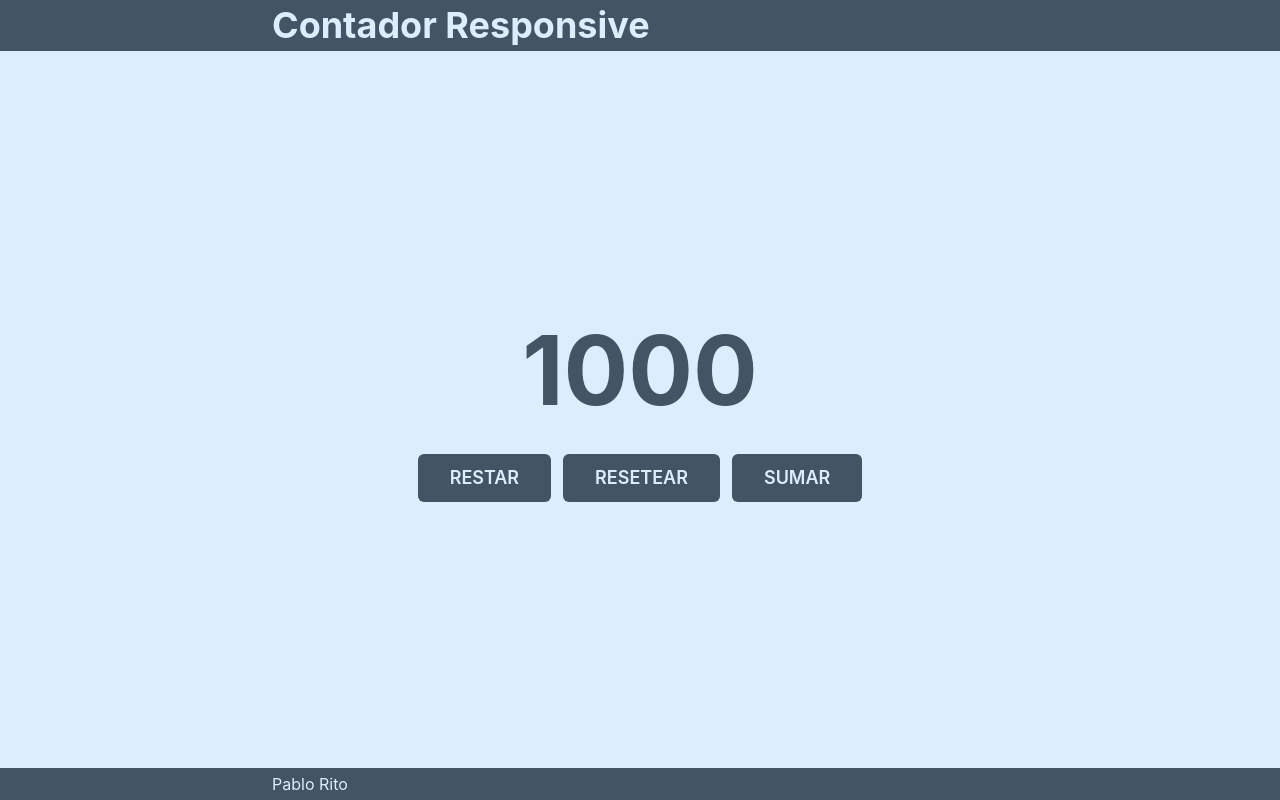
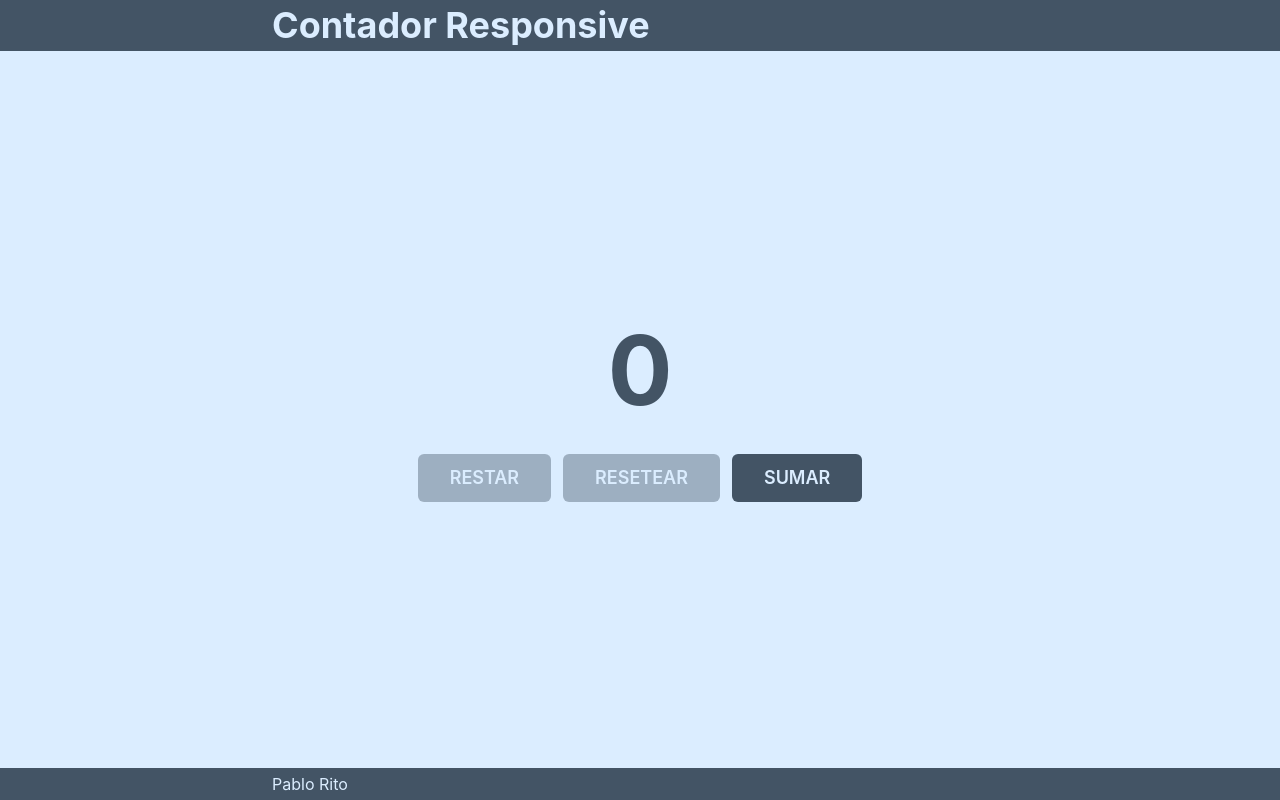
Before and after one commit to pablorito14/ARGPRO2_Clase5_tarea, a React (Vite) app: page / in a window 1280 px wide. Built offline with nearby package versions, Linux system fonts and the light colour scheme.

Commit message:
reset contador

```diff
--- a/src/Components/ContadorResponsive/ContadorResponsive.jsx
+++ b/src/Components/ContadorResponsive/ContadorResponsive.jsx
@@ -73,7 +73,7 @@ const MotionDrag = ({restar,sumar}) => {
 
 const ContadorResponsive = () => {
 
-  const [contador,setContador] = useState(1000);
+  const [contador,setContador] = useState(0);
   const [operacion,setOperacion] = useState('');
   const [color,setColor] = useState('');
 
```
